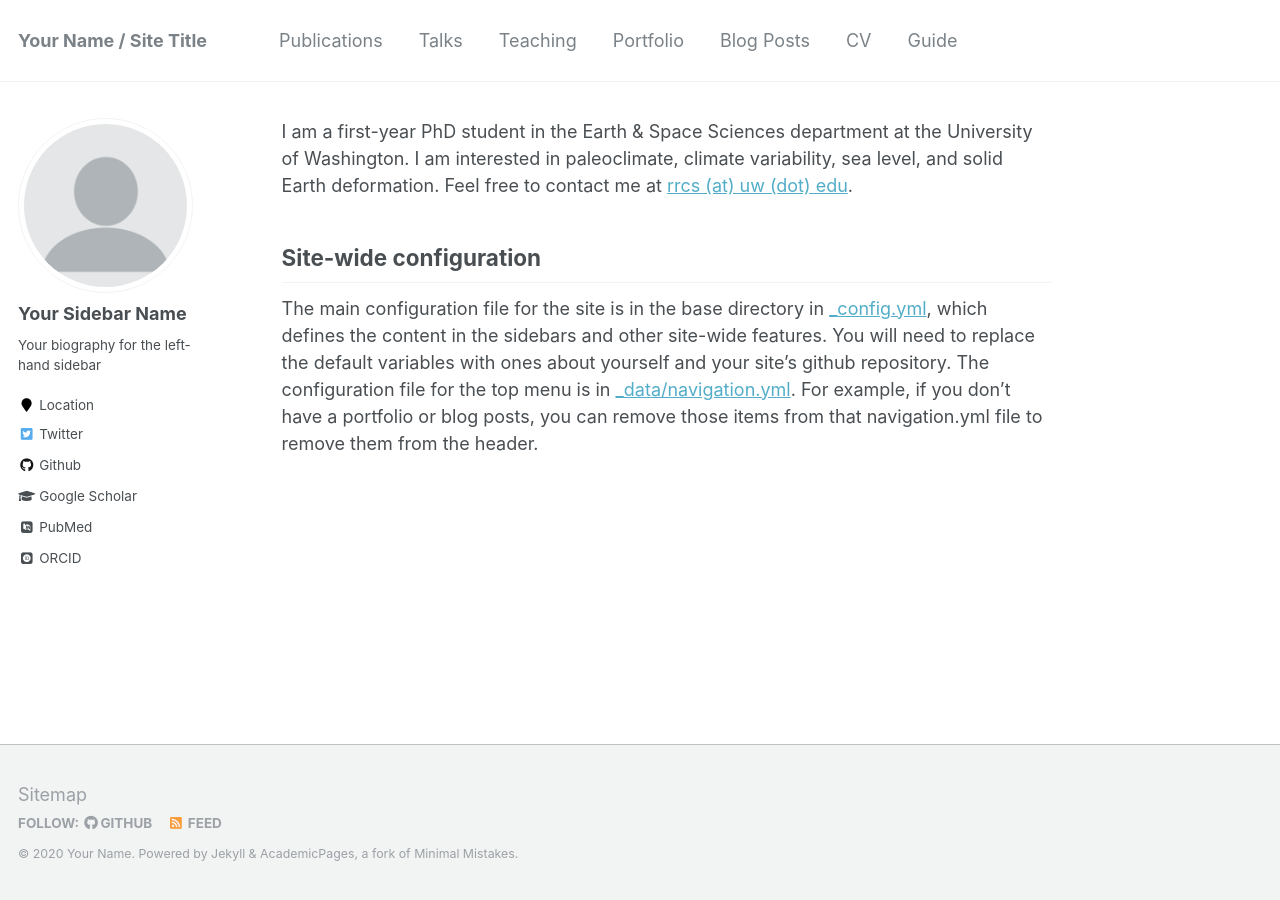
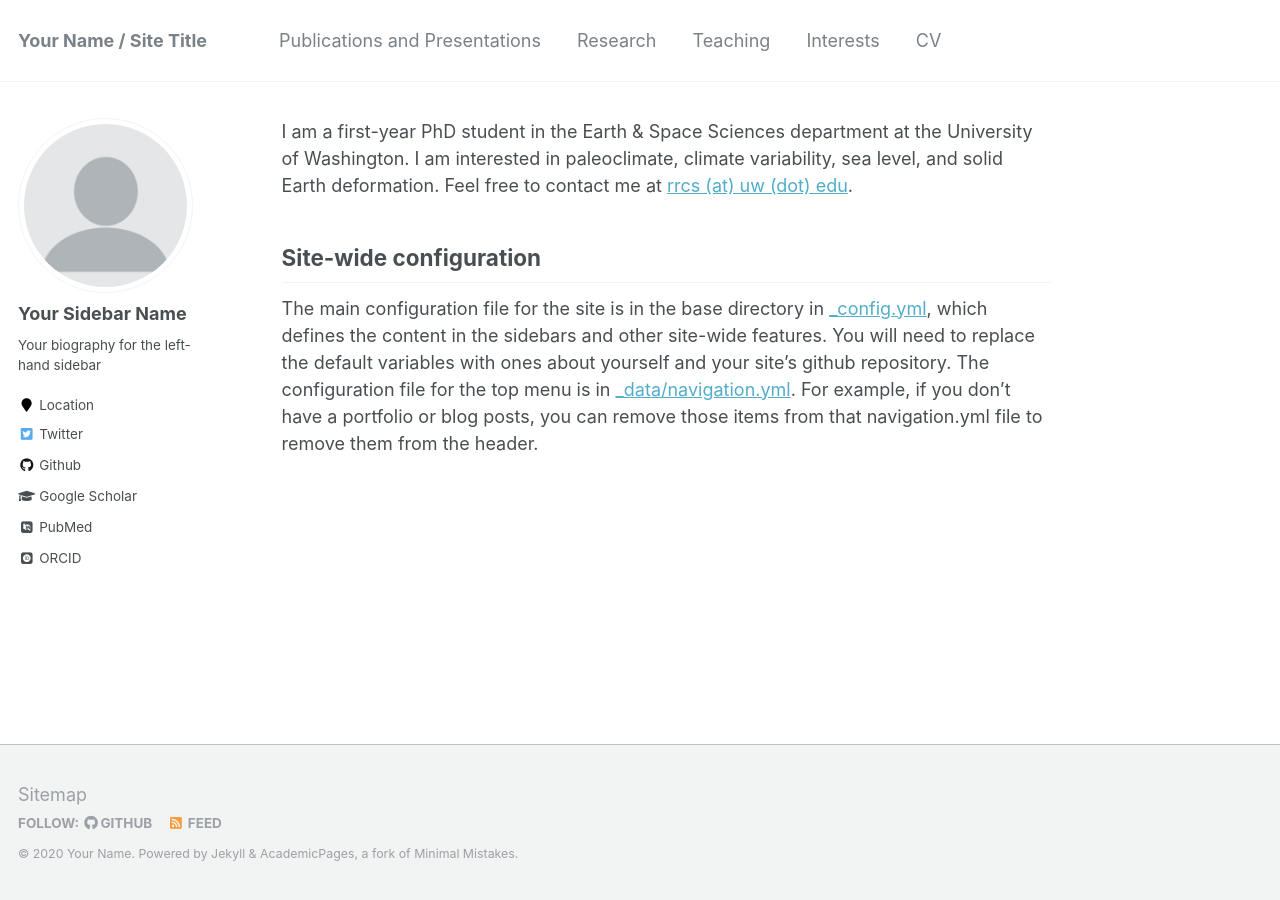
Before and after one commit to becca-cs/becca-cs.github.io, a Jekyll site: the page built from _pages/about.md, in a window 1280 px wide. Built offline with Jekyll 4.4.1, drawn with Linux system fonts in a browser that asks for light colours; some web fonts are replaced.

Commit message:
Update navigation.yml

```diff
--- a/_data/navigation.yml
+++ b/_data/navigation.yml
@@ -1,22 +1,16 @@
 # main links links
 main:
-  - title: "Publications"
+  - title: "Publications and Presentations"
     url: /publications/
 
-  - title: "Talks"
+  - title: "Research"
     url: /talks/
 
   - title: "Teaching"
     url: /teaching/
 
-  - title: "Portfolio"
+  - title: "Interests"
     url: /portfolio/
-
-  - title: "Blog Posts"
-    url: /year-archive/
 
   - title: "CV"
     url: /cv/
-
-  - title: "Guide"
-    url: /markdown/
```
